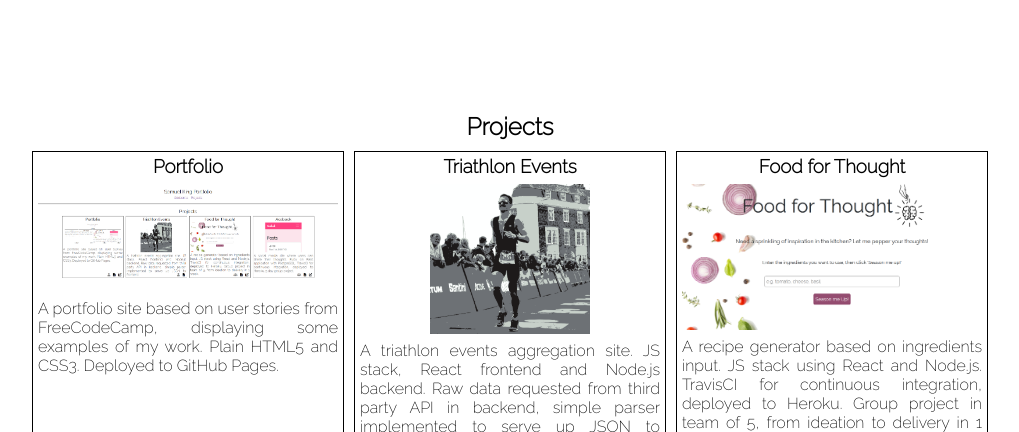
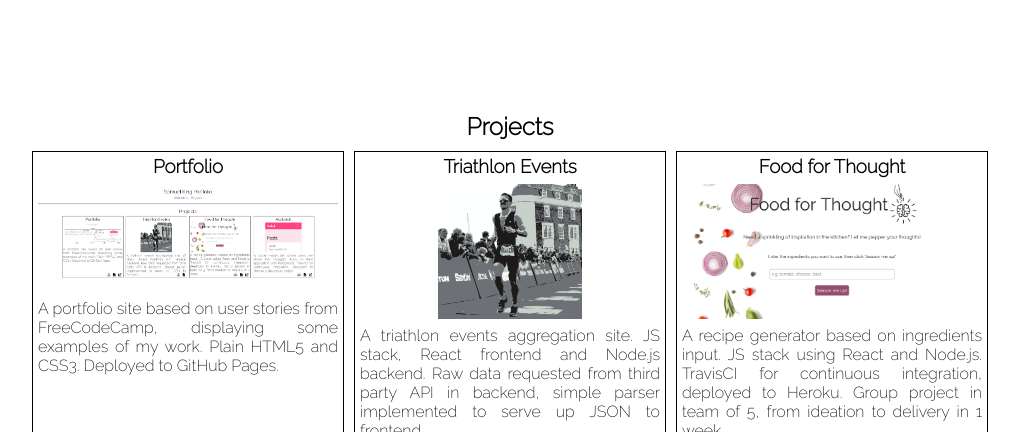
Before and after one commit to sk52/portfolio, a plain HTML site: page index.html in a window 1280 px wide. Shown: the part 713-1145 px from the top of the page, without its empty margins (130-1149 px from the left). Drawn offline with Linux system fonts and the light colour scheme.

Commit message:
update image max height

```diff
--- a/index.css
+++ b/index.css
@@ -113,7 +113,7 @@ main {
     margin-left: auto;
     margin-right: auto;
     max-width: 300px;
-    max-height: 150px;
+    max-height: 135px;
 }
 
 .project-info {
```
